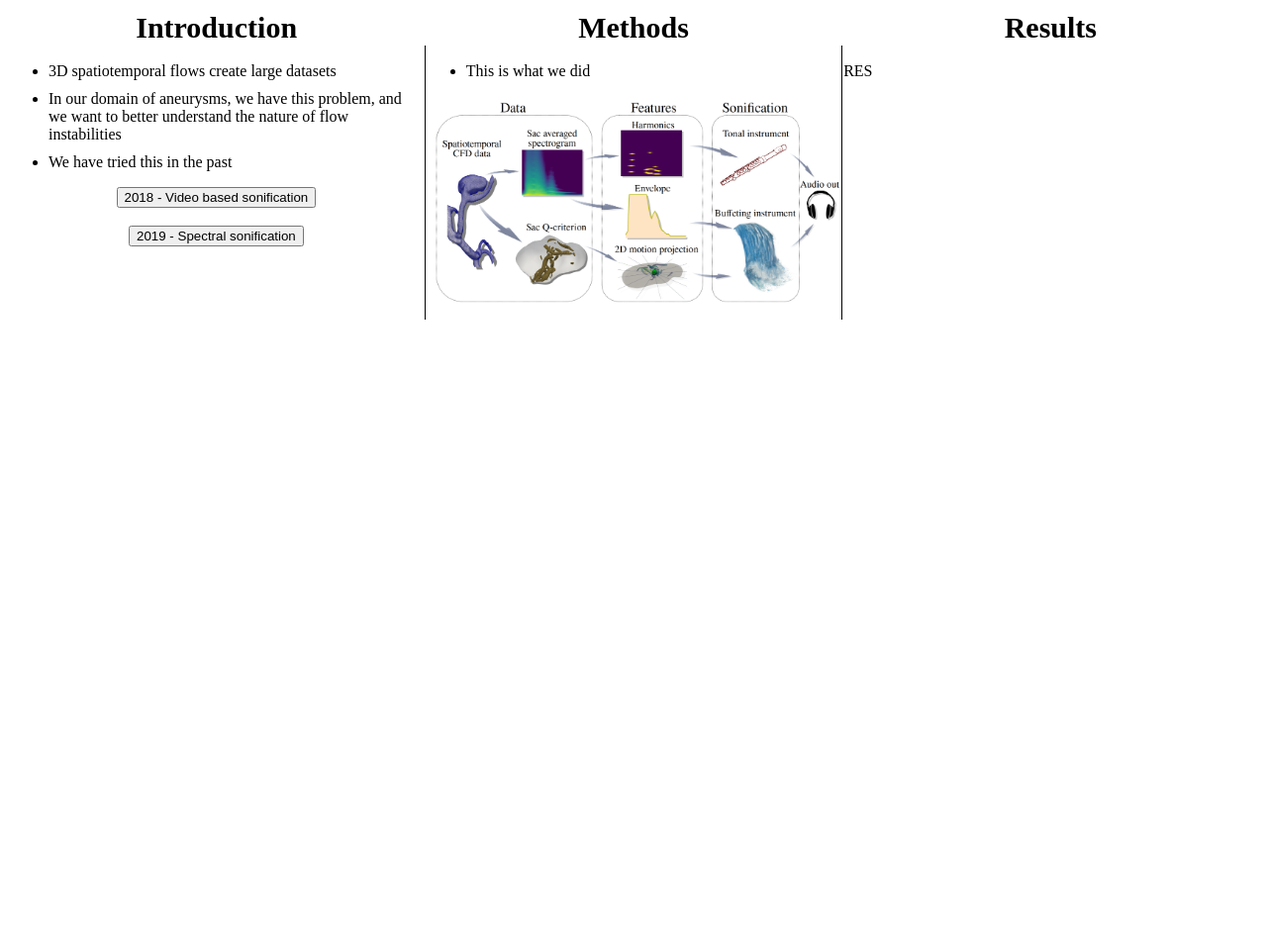
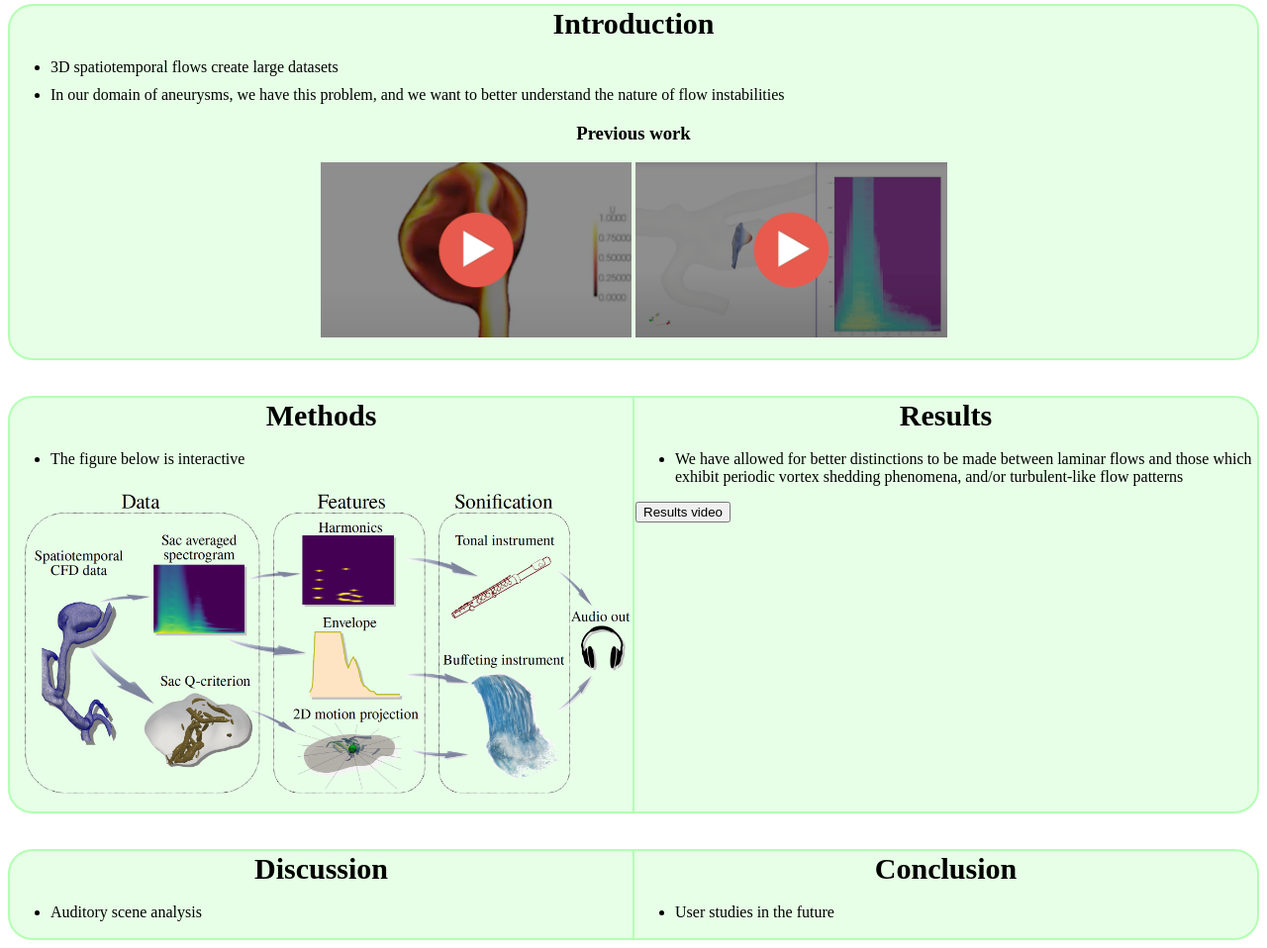
Before and after one commit to lucastemor/ICAD2021, a plain HTML site: page index.html in a window 1280 px wide. Shown: the part 239-1197 px from the top of the page at 99% size. Before the commit the page ends 800 px from the top, so only its background shows below. Drawn offline with nearby package versions, Linux system fonts and the light colour scheme.

Commit message:
new layout and styling

```diff
--- a/css/modal.css
+++ b/css/modal.css
@@ -38,7 +38,7 @@
 
 button{
   margin: auto;
-  display: block;
+  /*display: block;*/
 }
 
 button:hover{
--- a/index.html
+++ b/index.html
@@ -14,6 +14,12 @@
 
     table {
       table-layout: fixed;
+    }
+
+    .section{
+      background-color: #e6ffe6;
+      border: 2px solid #b3ffb3;
+      border-radius: 25px;
     }
 
     .content-table{
@@ -40,9 +46,19 @@
       background-color: gray;
     }
 
+    img{
+      cursor: pointer;
+    }
+
+  .vid:hover{
+    opacity: 0.7;
+    background-color: F6F6F6;
+  }
+
   </style>
 
   <body>
+    <div class="section">
       <h1>Perceptually-motivated sonification</h1> <h1>of spatiotemporally-dynamic CFD data</h1>
 
       <table style="width:100%">
@@ -60,40 +76,43 @@
           <td class ="name"><sup>2</sup>Perceptual Artifacts Lab, OCAD University, Toronto, Canada</td>
         </tr>
       </table>
+    </div>
 
 
-    <br><br><br>
+    <br><br>
 
 
+    <div class="section">
         <table class="content-table" style="width:100%">
           <tr class="main-content-table-row">
             <th class ="section-heading">Introduction</th>
-        <th class ="section-heading">Methods</th>
-        <th class ="section-heading">Results</th>
           </tr>
 
           <!--- INTRODUCTION -->
           <tr class="main-content-table-row">
-        <td class="section-content-table-data" valign="top" style="border-right: 1px solid black;">
+            <td class="section-content-table-data" valign="top">
               <ul>
                 <li>3D spatiotemporal flows create large datasets</li>
                 <li>In our domain of aneurysms, we have this problem, and we want to better understand the nature of flow instabilities </li>
-            <li>We have tried this in the past</li>
               </ul>
-          <button class="myBtn_multi">2018 - Video based sonification</button>
+              <h3 align="center">Previous work</h3>
+              <p align="center">
+                  <img class="myBtn_multi vid" src="media/richard-graphic.png" alt="2017 video sonification" width=25%>
+                  <img class="myBtn_multi vid" src="media/dan-graphic.png" alt="2018 spectral sonification" width=25%>
+              </p>
                 <div class="modal modal_multi">
                     <div class="modal-content">
                         <span class="close close_multi">×</span>
+                        <h2>2017 - Video sonification</h2>
                         <p>We sonified video</p>
                         <br>
                         <p align="center"> <iframe width="560" height="315" src="https://www.youtube.com/embed/uifvp1S-WKU" title="YouTube video player" frameborder="0" allow="accelerometer; autoplay; clipboard-write; encrypted-media; gyroscope; picture-in-picture" allowfullscreen></iframe></p>
                     </div>
                 </div>
-          <br>
-          <button class="myBtn_multi">2019 - Spectral sonification</button>
                 <div class="modal modal_multi">
                     <div class="modal-content">
                         <span class="close close_multi">×</span>
+                        <h2>2018 - Spectral sonification</h2>
                         <p>We sonified spectrograms</p>
                         <br>
                         <p align="center"><iframe width="560" height="315" src="https://www.youtube.com/embed/UmDvnPjnpV4" title="YouTube video player" frameborder="0" allow="accelerometer; autoplay; clipboard-write; encrypted-media; gyroscope; picture-in-picture" allowfullscreen></iframe></p>
@@ -101,12 +120,24 @@
                 </div>
             </td>
 
+        </table>
+    </div>
+
+    <br><br>
+
+    <div class="section">
+        <table class="content-table" style="width:100%">
+          <tr class="main-content-table-row">
+            <th class ="section-heading" style="border-radius: 25px; border-right: 2px solid #b3ffb3;">Methods</th>
+            <th class ="section-heading">Results</th>
+          </tr>
+
             <!---  METHODS -->
-        <td class="section-content-table-data" valign="top" style="border-right: 1px solid black;">
+            <td class="section-content-table-data" valign="top" style="border-right: 2px solid #b3ffb3; border-radius: 25px;">
               <ul>
-            <li>This is what we did</li>
+                <li>The figure below is interactive</li>
               </ul>
-          <p align="center"><img src="media/figure3.png" alt="Methods" usemap="#methodsmap" border=0 width="100%" height="auto" class="map"></p>
+              <p align="center"><img src="media/figure3-transparant.png" alt="Methods" usemap="#methodsmap" border=0 width="100%" height="auto" class="map"></p>
               <map name="methodsmap" id=Map>
                   <area class="myBtn_multi" target="" alt="cfd-data" title="cfd-data" href="#" coords="68,1080,884,172" shape="rect">
                   <area class="myBtn_multi" target="" alt="harmonics" title="harmonics" href="#" coords="1040,108,1453,465" shape="rect">
@@ -177,12 +208,51 @@
 
             <!--- RESULTS -->
             <td class="section-content-table-data" valign=top>
-          <p>RES</p>
+              <ul>
+                <li>We have allowed for better distinctions to be made between laminar flows and those which exhibit periodic vortex shedding phenomena, and/or turbulent-like flow patterns</li>
+              </ul>
+
+              <button class="myBtn_multi">Results video</button>
+
+              <div class="modal modal_multi">
+                  <div class="modal-content">
+                      <span class="close close_multi">×</span>
+                      <p>These are the results</p>
+                  </div>
+              </div>
+
+
             </td>
 
           </tr>
+        </table>
+    </div>
 
+    <br><br>
+
+    <div class="section">
+        <table class="content-table" style="width:100%">
+          <tr class="main-content-table-row">
+            <th class ="section-heading" style="border-right: 2px solid #b3ffb3; border-radius: 25px;">Discussion</th>
+            <th class ="section-heading">Conclusion</th>
+          </tr>
+
+          <tr>
+            <td class="section-content-table-data" valign="top" style="border-right: 2px solid #b3ffb3; border-radius: 25px;">
+              <ul>
+                <li>Auditory scene analysis</li>
+              </ul>
+            </td>
+            <td class="section-content-table-data" valign="top">
+              <ul>
+                <li>User studies in the future</li>
+              </ul>
+            </td>
+          </tr>
         </table>
+  </div>
+
+
 
 
     <script>
```
Also changed, not shown: media/dan-graphic.png (added), media/figure3-transparant.png (added), media/figure3.png (deleted), media/richard-graphic.png (added). Lines whose indentation alone changed are shown as unchanged.
